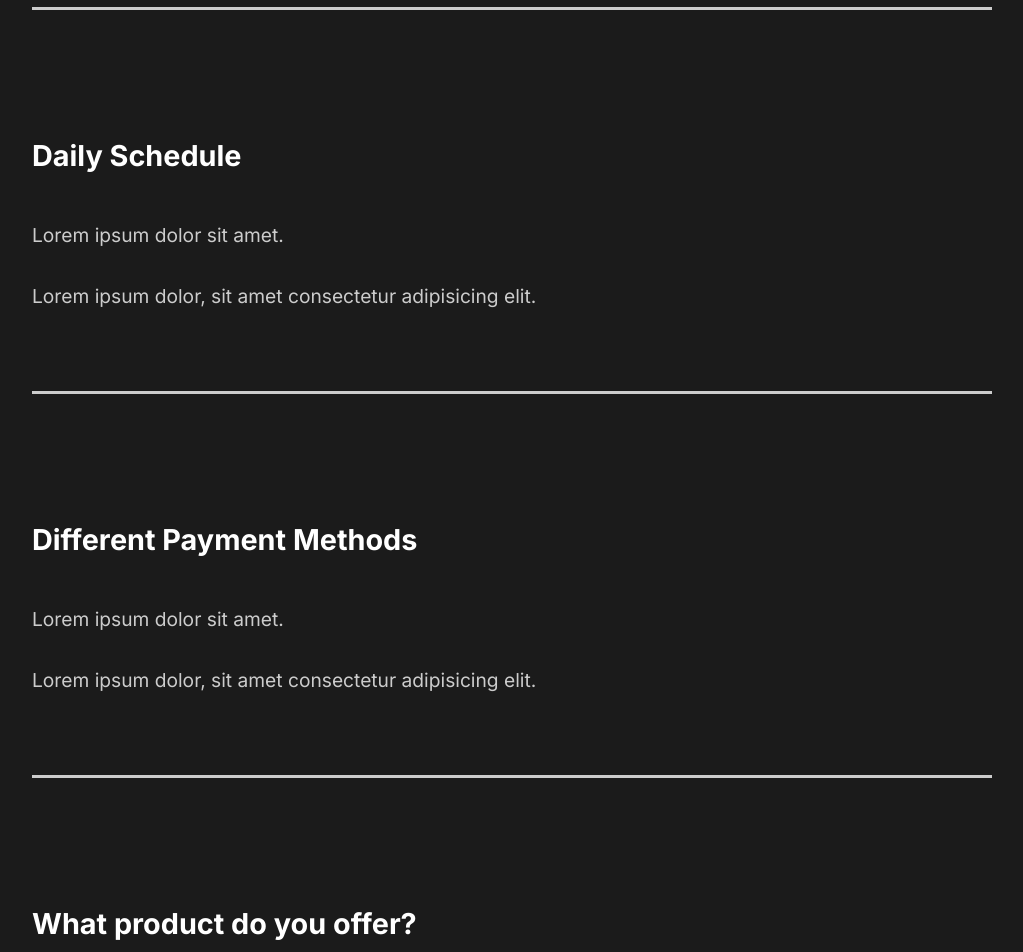
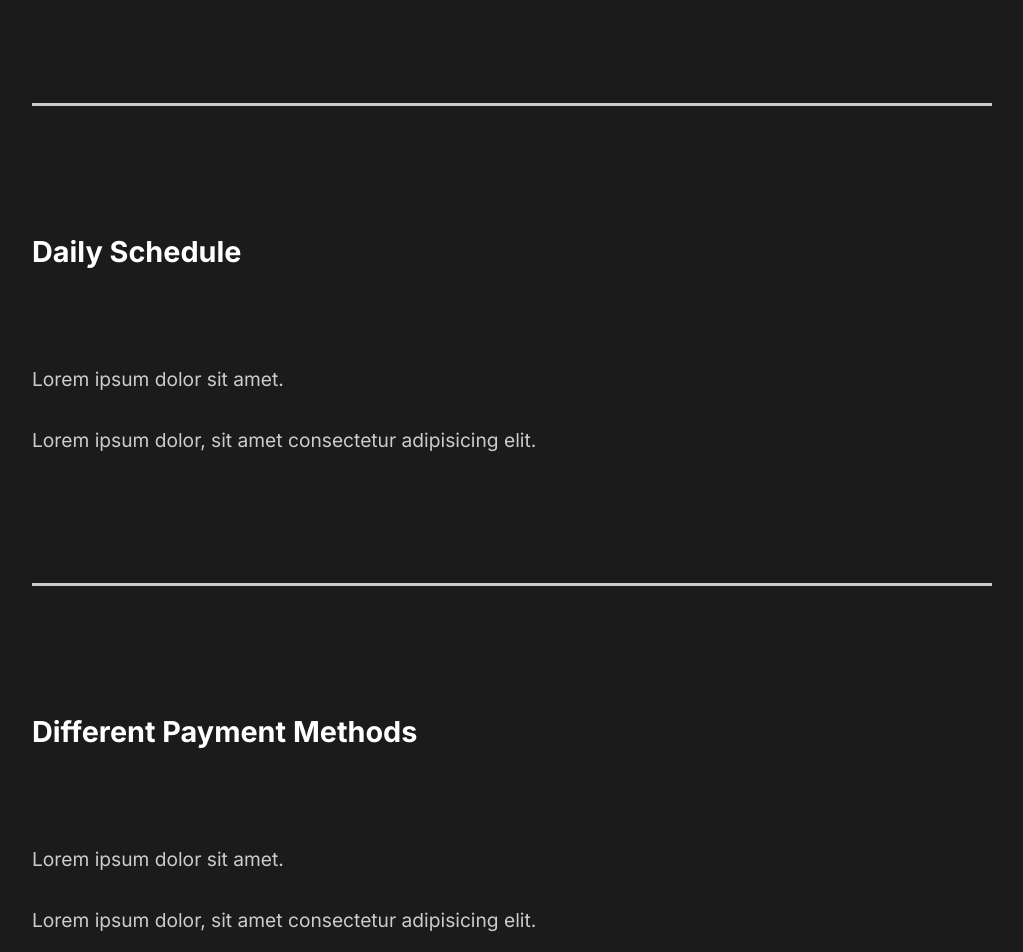
Before and after one commit to NelushiB/the-creative-react-course-capture, a React (Create React App) app: page / in a window 1280 px wide. Shown: the part 2600-3552 px from the top of the page, without its empty margins (128-1151 px from the left). Built offline with nearby package versions, Linux system fonts and the light colour scheme.

Commit message:
11. Toggle Faq Section

```diff
--- a/src/components/FaqSection.jsx
+++ b/src/components/FaqSection.jsx
@@ -1,43 +1,51 @@
-import React from 'react';
+import React, { useState } from 'react';
+//Style
 import { styled } from 'styled-components';
 import { About } from '../styles';
+//Reusable component
+import Toggle from './Toggle';
+//Animation
+import { LayoutGroup } from 'framer-motion';
 
 const FaqSection = () => {
+
    return (
       <Faq>
          <h2>Any Questions <span>FAQ</span></h2>
+         <LayoutGroup>
+         <Toggle title="How Do I Start?">
             <div className="question">
-            <h4>How Do I Start?</h4>
                <div className="answer">
                   <p>Lorem ipsum dolor sit amet.</p>
                   <p>Lorem ipsum dolor, sit amet consectetur adipisicing elit.</p>
                </div>
-            <div className="faq-line"></div>
             </div>
+         </Toggle>
+         <Toggle title="Daily Schedule">
             <div className="question">
-            <h4>Daily Schedule</h4>
                <div className="answer">
                   <p>Lorem ipsum dolor sit amet.</p>
                   <p>Lorem ipsum dolor, sit amet consectetur adipisicing elit.</p>
                </div>
-            <div className="faq-line"></div>
             </div>
+         </Toggle>
+         <Toggle title="Different Payment Methods">
             <div className="question">
-            <h4>Different Payment Methods</h4>
                <div className="answer">
                   <p>Lorem ipsum dolor sit amet.</p>
                   <p>Lorem ipsum dolor, sit amet consectetur adipisicing elit.</p>
                </div>
-            <div className="faq-line"></div>
             </div>
+         </Toggle>
+         <Toggle title="What product do you offer?">
             <div className="question">
-            <h4>What product do you offer?</h4>
                <div className="answer">
                   <p>Lorem ipsum dolor sit amet.</p>
                   <p>Lorem ipsum dolor, sit amet consectetur adipisicing elit.</p>
                </div>
-            <div className="faq-line"></div>
             </div>
+         </Toggle>
+         </LayoutGroup>
       </Faq>
    )
 };
--- /dev/null
+++ b/src/components/Toggle.jsx
@@ -0,0 +1,15 @@
+import React, { useState } from "react";
+import { motion } from "framer-motion";
+
+const Toggle = ({ children, title }) => {
+   const [toggle, setToggle] = useState(true);
+   return (
+      <motion.div layout className="question" onClick={() => setToggle(!toggle)}>
+         <motion.h4 layout>{title}</motion.h4>
+         {toggle ? children : ""}
+         <div className="faq-line"></div>
+      </motion.div>
+   );
+};
+
+export default Toggle;
```
Lines whose indentation alone changed are shown as unchanged.
